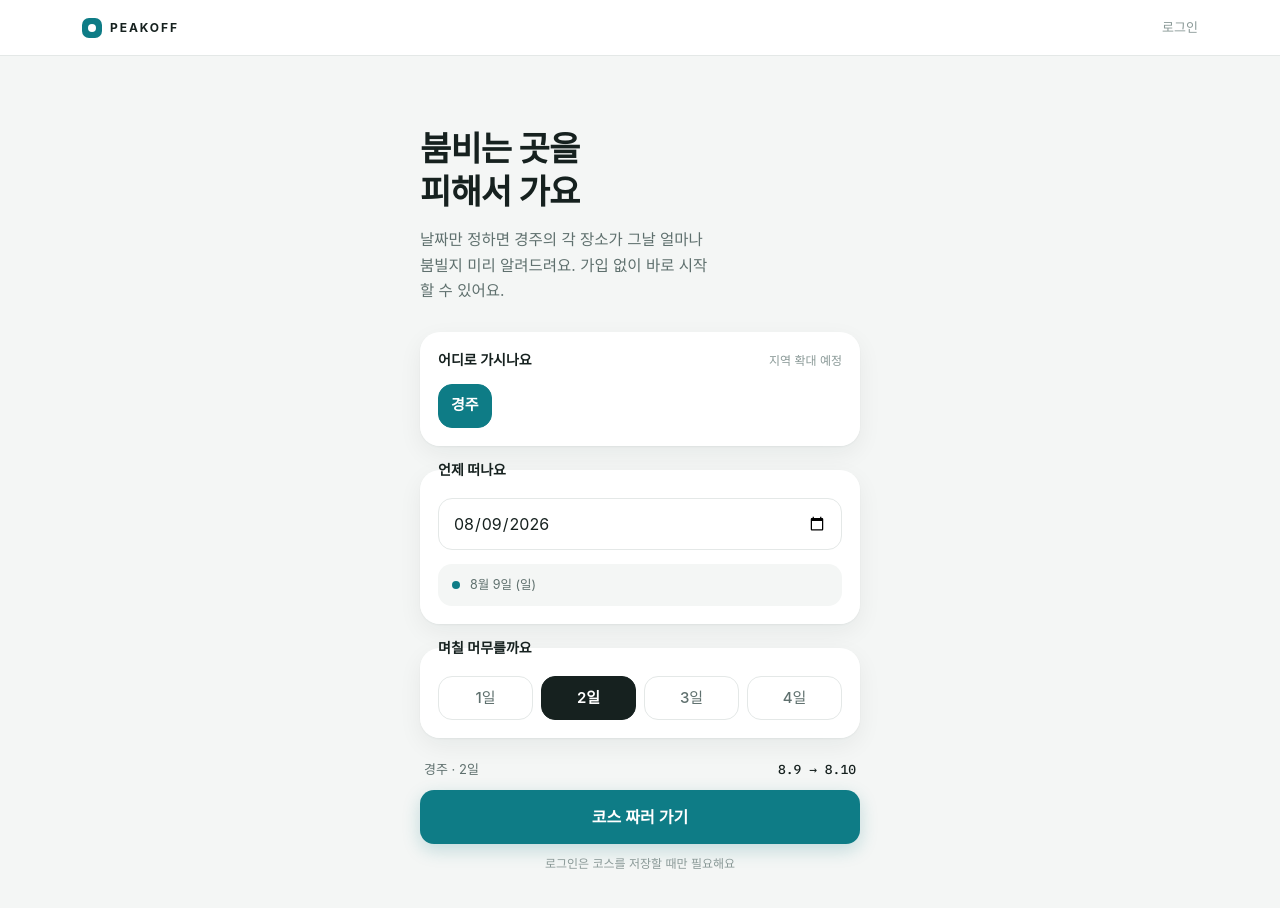
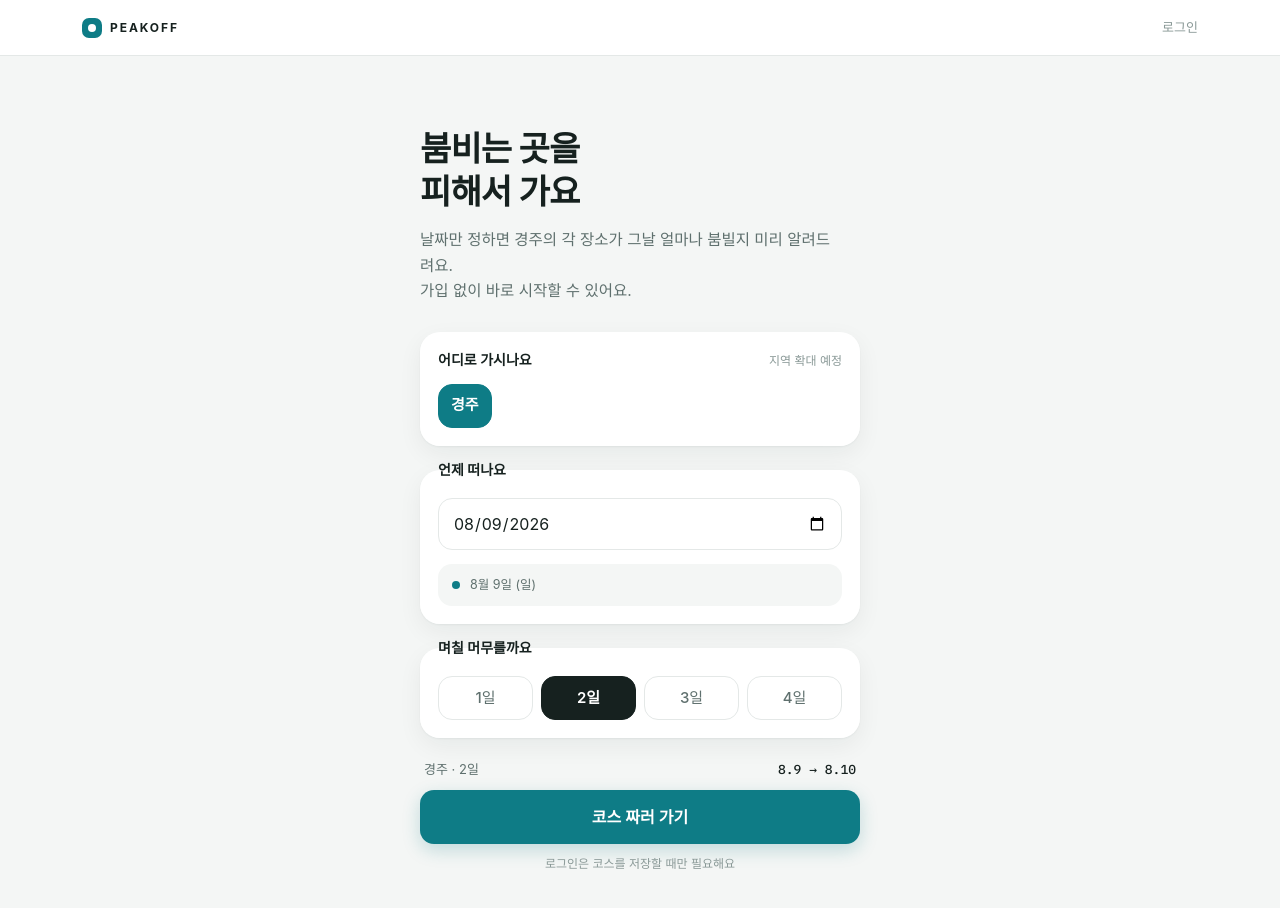
Before and after one commit to 03minseok/peakoff, a React (Vite) app in the folder frontend/: page / in a window 1280 px wide. Shown: the top 908 px of the page. Built offline with nearby package versions, Linux system fonts and the light colour scheme; a web font is replaced by a local one.

Commit message:
[style] 헤더에 날짜 삭제

```diff
--- a/frontend/src/components/AlternativeSheet.tsx
+++ b/frontend/src/components/AlternativeSheet.tsx
@@ -230,6 +230,14 @@ export function AlternativeSheet({
                       </p>
                     </div>
 
+                    {/*
+                      내역이 없어도 카드는 그려야 한다.
+
+                      서버와 화면이 따로 배포되는 순간이 있고(구버전 서버가 아직 떠 있는 등),
+                      그때 필드 하나가 비었다고 화면 전체가 하얘지면 안 된다.
+                      근거 문장은 그대로 남으므로 추천 이유는 여전히 보인다.
+                    */}
+                    {alternative.factors?.length ? (
                     <ul className="border-line flex flex-col gap-2 border-t pt-2.5">
                       {alternative.factors.map((factor) => (
                         <li
@@ -252,6 +260,7 @@ export function AlternativeSheet({
                         </li>
                       ))}
                     </ul>
+                    ) : null}
                   </div>
 
                   <button
--- a/frontend/src/components/Layout.tsx
+++ b/frontend/src/components/Layout.tsx
@@ -42,17 +42,6 @@ export function Layout() {
               화면을 옮겨 다니는 동안 날짜를 다시 확인하러 뒤로 갈 일이 없어진다.
               좁은 화면에서는 자리가 없어 감춘다.
             */}
-            {plan && regionName && (
-              <div className="hidden min-w-0 items-center gap-2.5 sm:flex">
-                <span className="bg-line h-4 w-px flex-none" aria-hidden="true" />
-                <span className="text-fg truncate text-sm font-semibold">
-                  {regionName} {formatDuration(plan.nights)}
-                </span>
-                <span className="text-hint flex-none font-mono text-[12.5px]">
-                  {formatDateRange(plan.startDate, plan.nights)}
-                </span>
-              </div>
-            )}
           </div>
 
           {/*
--- a/frontend/src/routes/PlanPage.tsx
+++ b/frontend/src/routes/PlanPage.tsx
@@ -81,9 +81,9 @@ export function PlanPage() {
           <br />
           피해서 가요
         </h1>
-        <p className="max-w-[300px] text-[15.5px] leading-[1.65] text-pretty">
-          날짜만 정하면 {regionName}의 각 장소가 그날 얼마나 붐빌지 미리 알려드려요. 가입 없이
-          바로 시작할 수 있어요.
+        <p className="min-w-[300px] text-[15.5px] leading-[1.65] text-pretty">
+          날짜만 정하면 {regionName}의 각 장소가 그날 얼마나 붐빌지 미리 알려드려요.<br/>
+          가입 없이 바로 시작할 수 있어요.
         </p>
       </section>
 
```
